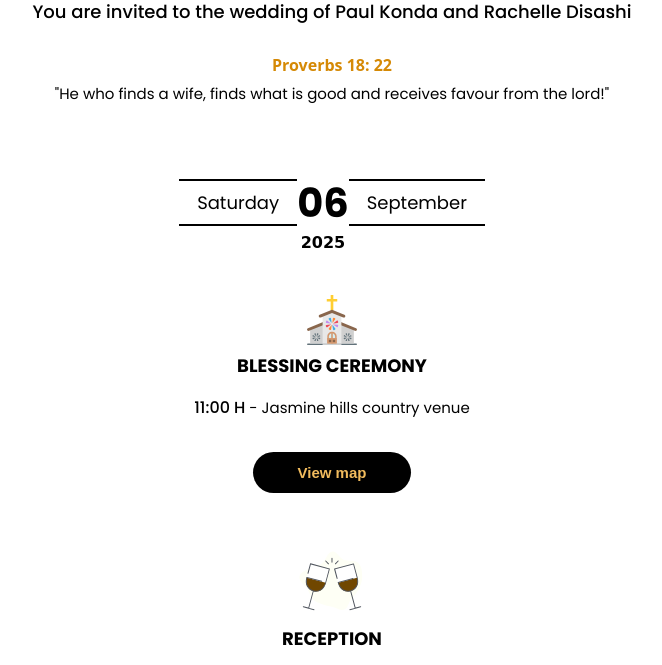
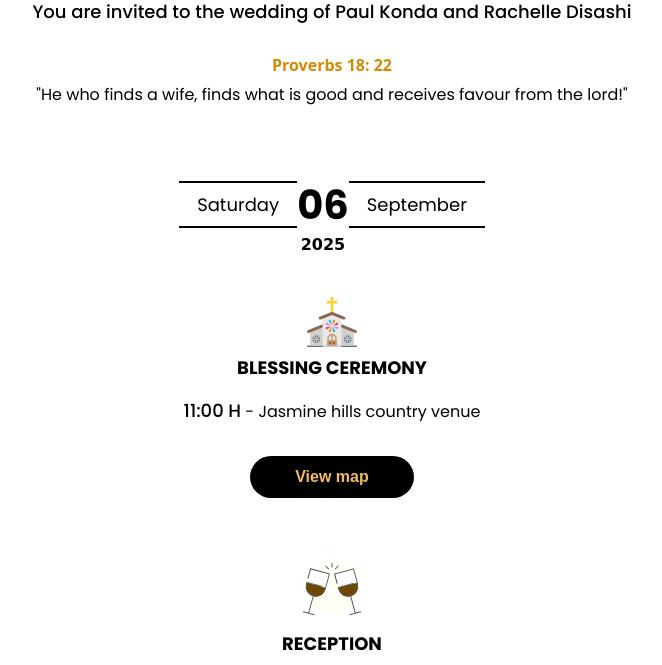
Before and after one commit to kevinkok5/rachelle-wedding, a plain HTML site: page index.html in a window 1280 px wide. Shown: the part 612-1277 px from the top of the page, without its empty margins (308-970 px from the left). Drawn offline with Linux system fonts and the light colour scheme; a web font is replaced by a local one.

Commit message:
increase the font-size

```diff
--- a/style.css
+++ b/style.css
@@ -99,7 +99,7 @@ body {
     padding-block: 1.8rem;
 }
 .Banner_text p {
-    font-size: 15px;
+    font-size: 16px;
 }
 .Banner_text p {
     padding-inline: 1rem;
@@ -196,10 +196,10 @@ main section .ceremonies h3 {
     margin-bottom: 1rem;
 }
 main section .ceremonies p {
-    font-size: 15px;
+    font-size: 16px;
 }
 main section .ceremonies p span {
-    font-size: 16px;
+    font-size: 18px;
     font-weight: 500;
 }
 main section .ceremonies.reception {
@@ -208,7 +208,7 @@ main section .ceremonies.reception {
 }
 main section .ceremonies button {
     padding: 12px 45px;
-    font-size: 15px;
+    font-size: 16px;
     background: #000;
     color: #f1bb5d;
     font-weight: bold;
```
